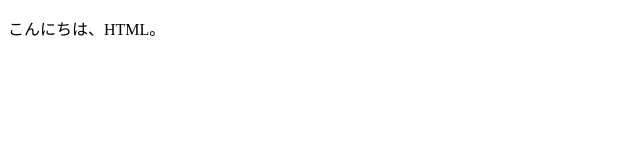
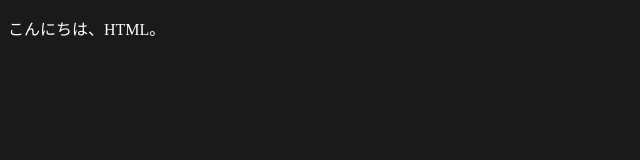
Before and after one commit to j-yasukouchi/di_introduction_to_html, a plain HTML site: page index.html in a window 1280 px wide. Shown: the whole page, without its empty margins (0-640 px from the left). Drawn offline with Linux system fonts and the light colour scheme.

Commit message:
#06 styleタグを使ってみよう

```diff
--- a/index.html
+++ b/index.html
@@ -4,6 +4,12 @@
   <meta charset="utf-8">
   <meta name="description" content="はじめてのHTML文書">
   <title>はじめてのHTML5</title>
+<!--
+  <style>
+    body { background: skyblue;}
+  </style>
+-->
+  <link rel="stylesheet" href="mystyles.css">
   <link rel="shortcut icon" href="favicon.ico">
 </head>
 <body>
--- /dev/null
+++ b/mystyles.css
@@ -0,0 +1,4 @@
+body {
+  background: #1a1a1a;
+  color: #fff;
+}
```
